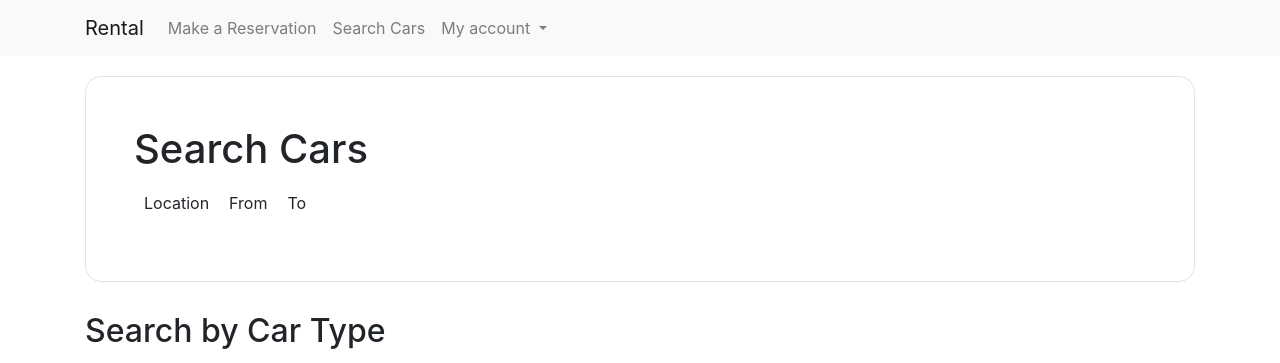
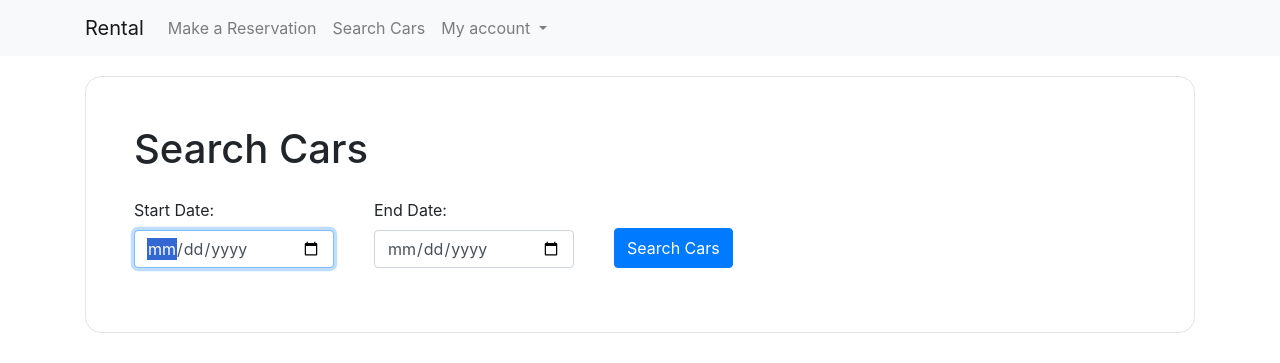
Before and after one commit to CEN3031-Project/Car-Tracking-System, a Django app: template frontend/templates/frontend/home.html in a window 1280 px wide. Shown: the top 363 px of the page. Run offline with Django 3.2, Linux system fonts and the light colour scheme; the template is opened without the code that fills it, so the values that code supplies are empty.

Commit message:
frontend work for search tool in home page

```diff
--- a/frontend/static/css/home.css
+++ b/frontend/static/css/home.css
@@ -1,7 +1,3 @@
-* {
-    box-sizing: border-box;
-}
-
 .search-modal {
     background-color: #fff;
     border: 1px solid #e3e3e3;
@@ -19,12 +15,19 @@
 .search-input-container {
     display: flex;
     flex-direction: row;
+    margin-top: 25px;
 }
 
-.form-group {
-    margin: 10px;
-    position: relative;
-    text-align: center;
+.search-button {
+    height: 40px;
+    bottom: 0;
+    margin-right: 30%;
+    margin-top: 3%;
+}
+
+.date-input-wrapper {
+    margin-right: 40px;
+    width: 200px;
 }
 
 .car-type-section .location-section {
--- a/frontend/templates/frontend/home.html
+++ b/frontend/templates/frontend/home.html
@@ -10,21 +10,23 @@
 <div class="search-section">
     <div class="search-modal">
         <h1>Search Cars</h1>
-        <div class="search-input-container">
-            <div class="form-group">
-                <label for="id_location">Location</label>
+        <form method="GET">
+            <div class="search-input-container">
+                <div class="form-group date-input-wrapper">
+                    <label for="id_location">Start Date:</label>
+                    <input type="date" name="rental_date" class="form-control" autofocus id="rental_date" required>
 
+                </div>
+                <div class="form-group date-input-wrapper">
+                    <label for="id_rental_date">End Date:</label>
+                    <input type="date" name="return_date" class="form-control" autofocus id="return_date" required>
+                </div>
+                <button type="submit" class="btn btn-primary search-button">Search Cars</button>
             </div>
-            <div class="form-group">
-                <label for="id_rental_date">From</label>
-
-            </div>
-            <div class="form-group">
-                <label for="id_return_date">To</label>
-            </div>
-        </div>
+        </form>
     </div>
 </div>
+
 <div class="car-type-section">
     <h2 class="section-title">Search by Car Type</h2>
     <div class="image-section">
```
